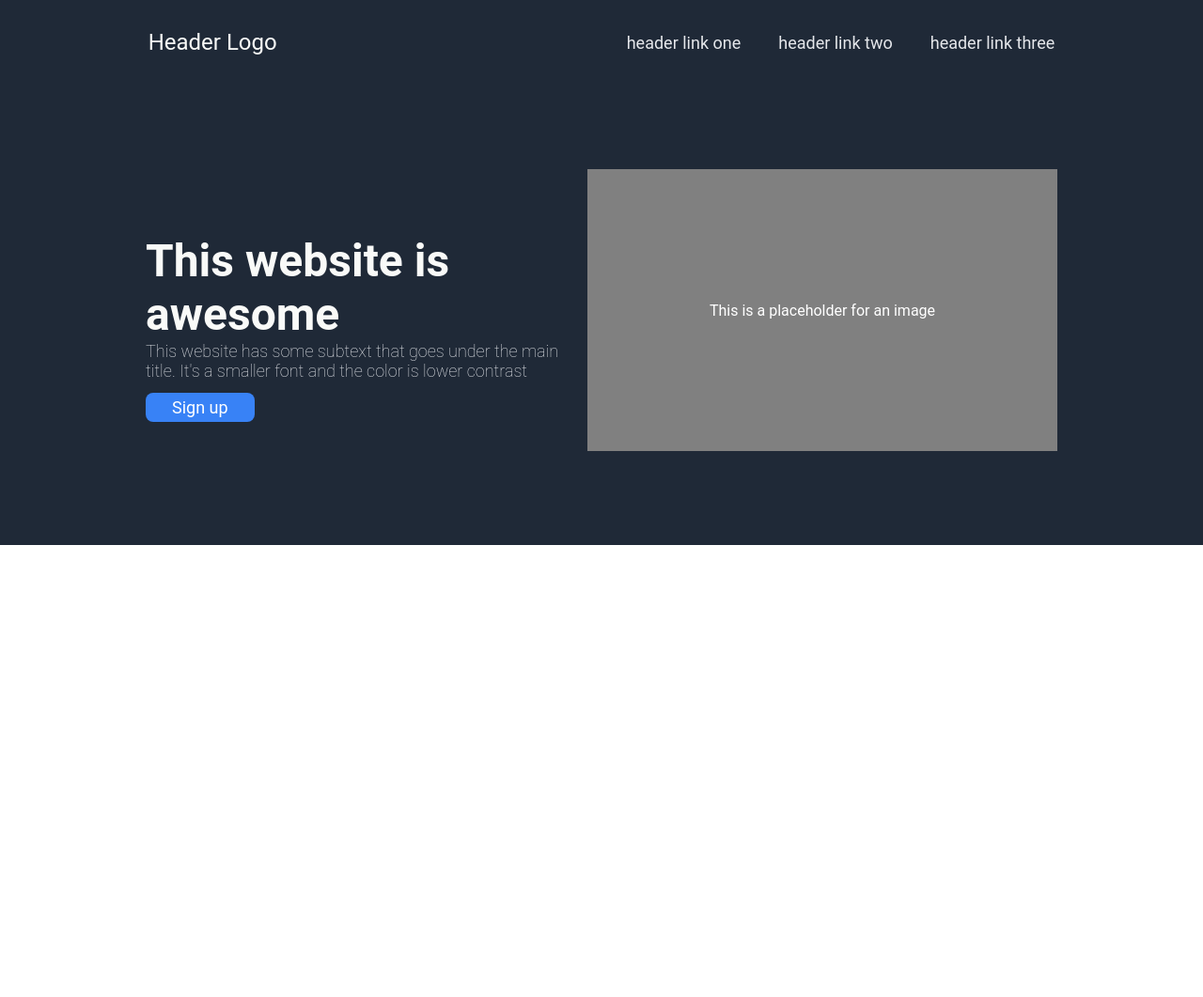
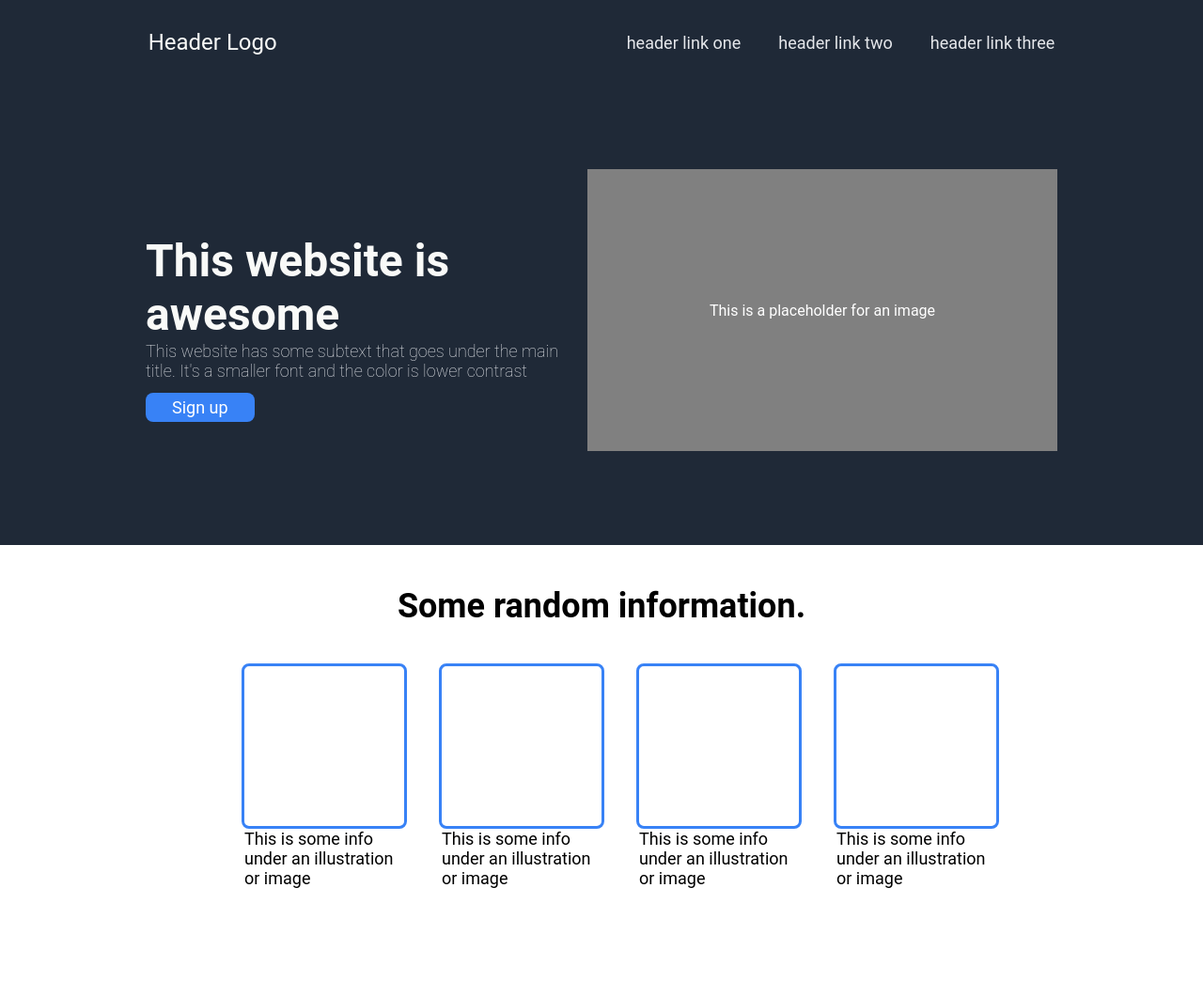
Before and after one commit to addmorebass/project-website, a plain HTML site: page index.html in a window 1280 px wide. Shown: the whole page at 94% size. Before the commit the page ends 800 px from the top, so only its background shows below. Drawn offline with Linux system fonts and the light colour scheme.

Commit message:
Added information section.

```diff
--- a/index.html
+++ b/index.html
@@ -32,5 +32,34 @@
         <div class="hero-image">This is a placeholder for an image</div>
       </div>
     </div>
+    <div class="features">
+      <h1>Some random information.</h1>
+      <li class="feature-list">
+        <ul class="box-flex">
+          <div class="box"></div>
+          <span class="box-info"
+            >This is some info under an illustration or image</span
+          >
+        </ul>
+        <ul class="box-flex" e>
+          <div class="box"></div>
+          <span class="box-info"
+            >This is some info under an illustration or image</span
+          >
+        </ul>
+        <ul class="box-flex">
+          <div class="box"></div>
+          <span class="box-info"
+            >This is some info under an illustration or image</span
+          >
+        </ul>
+        <ul class="box-flex">
+          <div class="box"></div>
+          <span class="box-info"
+            >This is some info under an illustration or image</span
+          >
+        </ul>
+      </li>
+    </div>
   </body>
 </html>
--- a/styles.css
+++ b/styles.css
@@ -65,6 +65,48 @@ body {
   list-style-type: none;
 }
 
+.features {
+  padding-top: 20px;
+  padding-bottom: 100px;
+}
+
+.features h1 {
+  font-size: 36px;
+  font-weight: extra-bold;
+  font-color: #1f2937;
+  display: flex;
+  justify-content: center;
+}
+
+.feature-list {
+  display: flex;
+  justify-content: center;
+}
+
+.feature-list li {
+  list-style-type: none;
+}
+
+.box-flex {
+  display: flex;
+  flex-direction: column;
+  justify-content: center;
+  align-items: center;
+  width: 170px;
+}
+
+.box {
+  height: 170px;
+  width: 170px;
+  border: solid;
+  color: #3882f6;
+  border-radius: 8px;
+}
+
+.box-info {
+  font-size: 18px;
+}
+
 .menu-items a {
   text-decoration: none;
   color: #e5e7eb;
```
